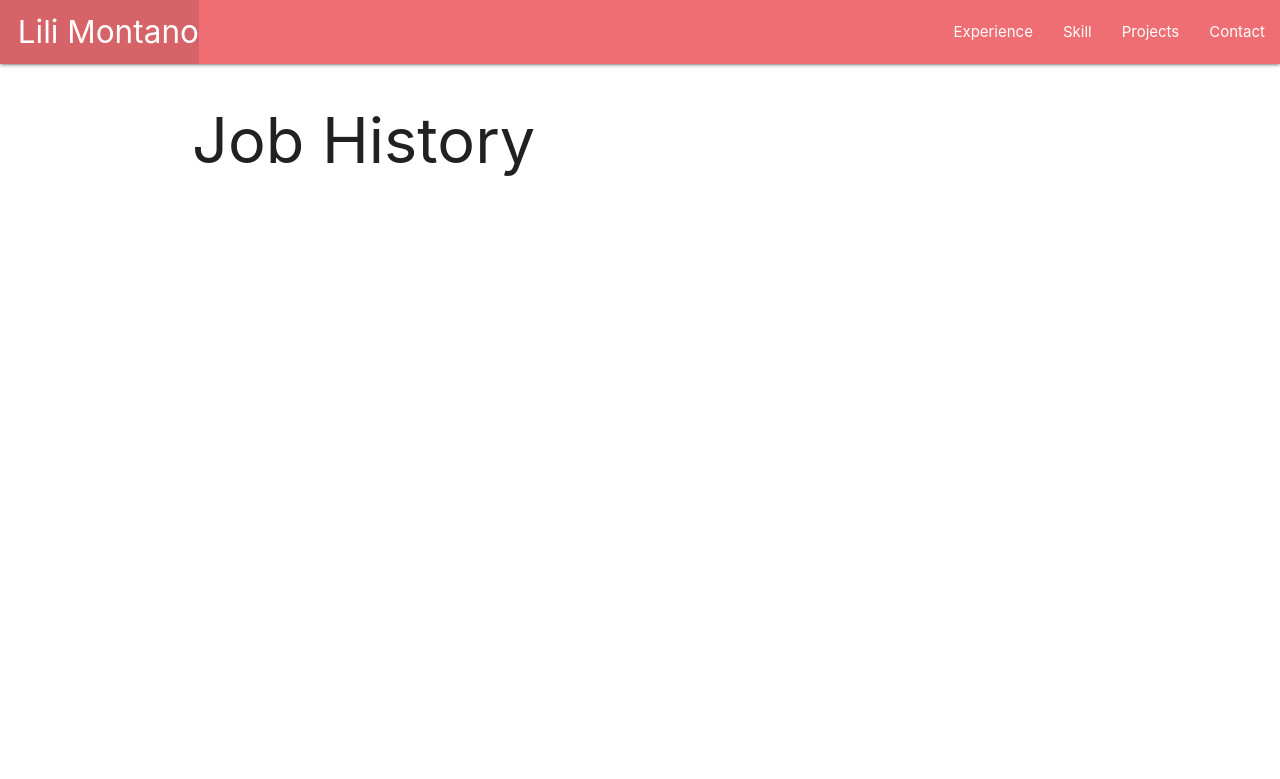
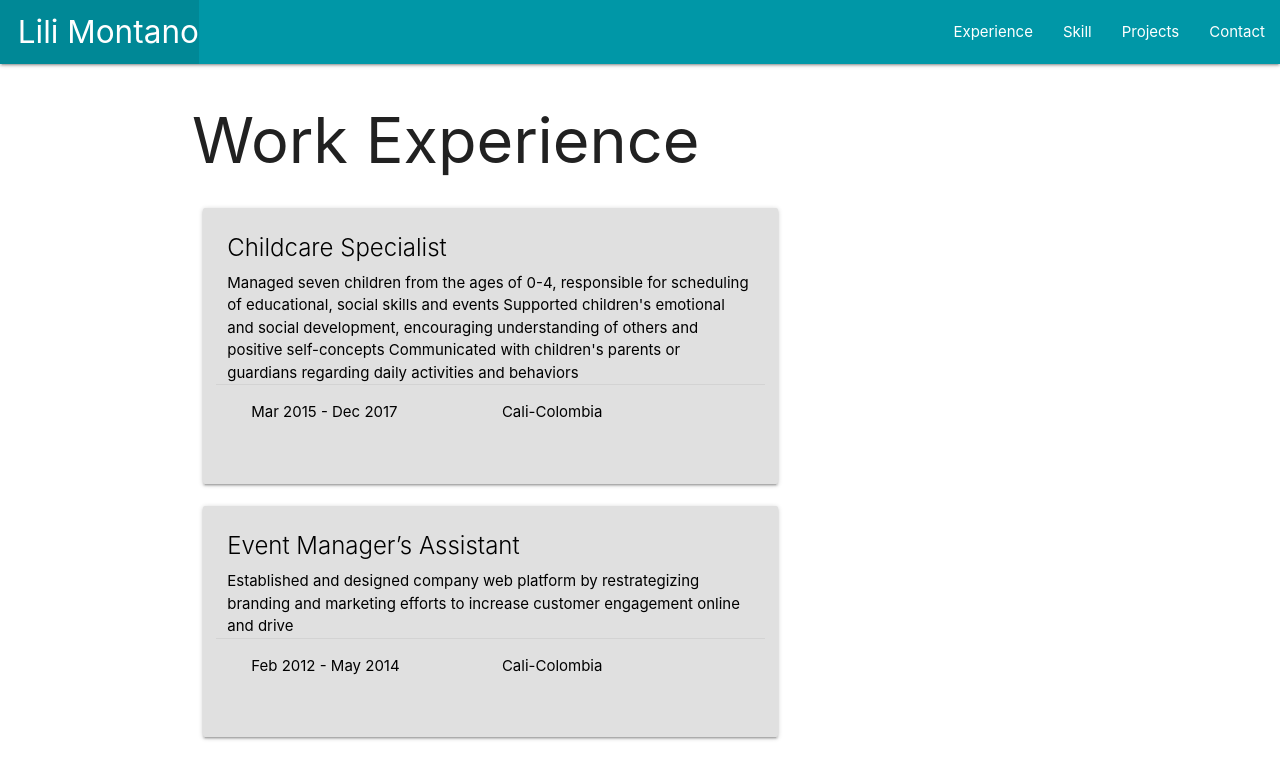
Before and after one commit to lilibella28/mysite, a Django app: page /experience/ in a window 1280 px wide. Shown: the top 779 px of the page. Run offline with Django 4.2, Linux system fonts and the light colour scheme.

Commit message:
updates front end with new card tto display experience data

```diff
--- a/main_app/templates/base.html
+++ b/main_app/templates/base.html
@@ -10,9 +10,9 @@
   <link rel="stylesheet" href="https://cdnjs.cloudflare.com/ajax/libs/materialize/1.0.0/css/materialize.min.css">
 </head>
 <body>
-  <header class="navbar-fixed">
+  <header class="navbar-fixed ">
     <nav>
-      <div class="nav-wrapper">
+      <div class="nav-wrapper  cyan darken-2">
         <ul>
           <li><a href="/" class="left brand-logo">&nbsp;&nbsp;Lili Montano</a></li>
         </ul>
--- a/main_app/templates/experience.html
+++ b/main_app/templates/experience.html
@@ -1,5 +1,38 @@
 {% extends 'base.html' %}
 
 {% block content %}
-    <h1>Job History</h1>
+<h1>Work Experience</h1>
+<div class="row">
+    <div class="col s12 m8">
+      <div class="card   grey lighten-2">
+        <div class="card-content black-text">
+          <span class="card-title"> Childcare Specialist</span>
+          <p>Managed seven children from the ages of 0-4, responsible for scheduling of educational, social skills and events
+            Supported children's emotional and social development, encouraging understanding of others and positive self-concepts
+            Communicated with children's parents or guardians regarding daily activities and behaviors
+            </p>
+            <div class="card-action row">
+                <p class="col s6"> Mar 2015 - Dec 2017</p>
+                <p class="col s6">Cali-Colombia</p>
+              </div>
+        </div>
+
+      </div>
+    </div>
+    <div class="col s12 m8">
+        <div class="card grey lighten-2">
+          <div class="card-content black-text">
+            <span class="card-title">Event Manager’s Assistant </span>
+            <p>Established and designed company web platform by restrategizing branding and marketing efforts to increase customer engagement online and drive
+
+                </p>
+                <div class="card-action row">
+                    <p class="col s6">Feb 2012 - May 2014</p>
+                    <p class="col s6">Cali-Colombia</p>
+                  </div>
+          </div>
+
+        </div>
+      </div>
+  </div>
 {% endblock content %}
```
